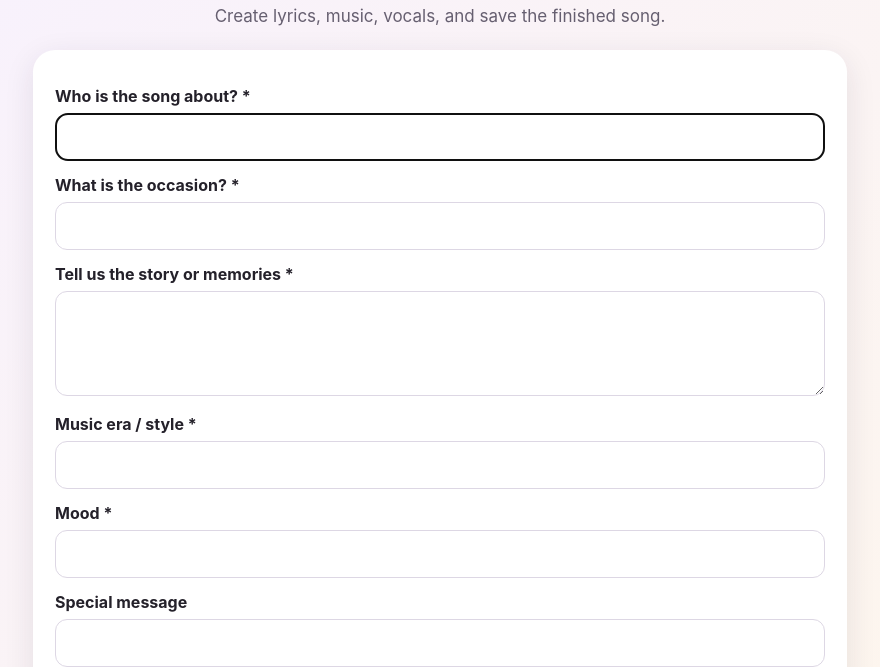
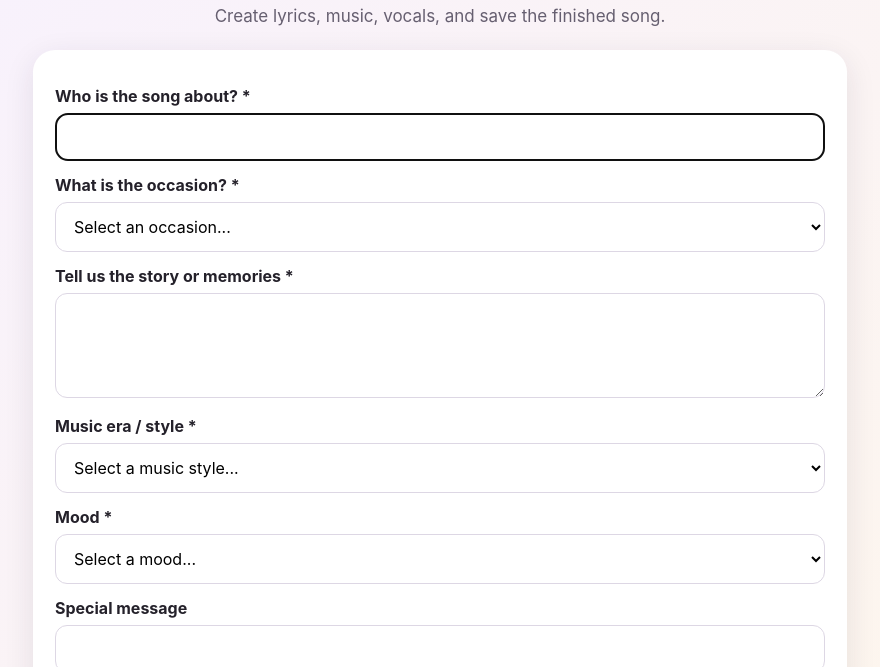
Before and after one commit to BillD082826/personal-song-maker-v4, a website: page public/index.html in a window 1280 px wide. Both pictures are taken after a click on the button "🧹 Clear All Fields". Shown: the part 133-800 px from the top of the page, without its empty margins (200-1080 px from the left). Drawn offline with Linux system fonts and the light colour scheme.

Commit message:
Add occasion music style and mood dropdowns

```diff
--- a/public/index.html
+++ b/public/index.html
@@ -9,7 +9,7 @@
 <meta name="apple-mobile-web-app-title" content="Song Maker">
 <title>Personal Song Maker</title>
 <style>
-*{box-sizing:border-box}body{margin:0;font-family:-apple-system,BlinkMacSystemFont,"Segoe UI",sans-serif;background:linear-gradient(135deg,#f7f1ff,#fff7e8);color:#24212a}.wrap{max-width:850px;margin:auto;padding:28px 18px 60px}header{text-align:center;margin-bottom:24px}h1{font-size:34px;margin:8px 0}.subtitle{color:#665f70;font-size:17px}.card{background:white;border-radius:22px;padding:22px;margin:16px 0;box-shadow:0 8px 30px rgba(40,25,60,.10)}label{display:block;font-weight:700;margin:14px 0 7px}input,textarea,select{width:100%;padding:13px 14px;border:1px solid #ddd7e4;border-radius:12px;font:inherit;background:#fff}textarea{min-height:105px;resize:vertical}button,.download{width:100%;border:0;border-radius:14px;padding:15px;margin-top:18px;font-size:18px;font-weight:700;cursor:pointer;background:#6b35c9;color:white;text-align:center;text-decoration:none;display:block}.secondary{background:#2d6a4f}.save{background:#245f9e}.clear{background:#6d6875}button:disabled{opacity:.55;cursor:wait}#status,#musicStatus{text-align:center;margin:14px 0;color:#665f70}#song{white-space:pre-wrap;line-height:1.7;font-size:17px}.hidden{display:none}.small{font-size:13px;color:#777;line-height:1.45}audio{width:100%;margin-top:16px}@media(max-width:600px){h1{font-size:29px}.wrap{padding:18px 12px 40px}.card{padding:17px;border-radius:18px}input,textarea,select{font-size:16px}}
+*{box-sizing:border-box}body{margin:0;font-family:-apple-system,BlinkMacSystemFont,"Segoe UI",sans-serif;background:linear-gradient(135deg,#f7f1ff,#fff7e8);color:#24212a}.wrap{max-width:850px;margin:auto;padding:28px 18px 60px}header{text-align:center;margin-bottom:24px}h1{font-size:34px;margin:8px 0}.subtitle{color:#665f70;font-size:17px}.card{background:white;border-radius:22px;padding:22px;margin:16px 0;box-shadow:0 8px 30px rgba(40,25,60,.10)}label{display:block;font-weight:700;margin:14px 0 7px}input,textarea,select{width:100%;padding:13px 14px;border:1px solid #ddd7e4;border-radius:12px;font:inherit;background:#fff}textarea{min-height:105px;resize:vertical}select + input.hidden{display:none}select + input:not(.hidden){margin-top:10px}button,.download{width:100%;border:0;border-radius:14px;padding:15px;margin-top:18px;font-size:18px;font-weight:700;cursor:pointer;background:#6b35c9;color:white;text-align:center;text-decoration:none;display:block}.secondary{background:#2d6a4f}.save{background:#245f9e}.clear{background:#6d6875}button:disabled{opacity:.55;cursor:wait}#status,#musicStatus{text-align:center;margin:14px 0;color:#665f70}#song{white-space:pre-wrap;line-height:1.7;font-size:17px}.hidden{display:none}.small{font-size:13px;color:#777;line-height:1.45}audio{width:100%;margin-top:16px}@media(max-width:600px){h1{font-size:29px}.wrap{padding:18px 12px 40px}.card{padding:17px;border-radius:18px}input,textarea,select{font-size:16px}}
 </style>
 </head>
 <body>
@@ -18,10 +18,66 @@
 
 <section class="card">
 <label>Who is the song about? *</label><input id="person">
-<label>What is the occasion? *</label><input id="occasion">
+<label>What is the occasion? *</label>
+<select id="occasion">
+<option value="">Select an occasion...</option>
+<option>Birthday</option>
+<option>Anniversary</option>
+<option>Wedding</option>
+<option>Retirement</option>
+<option>Graduation</option>
+<option>Mother's Day</option>
+<option>Father's Day</option>
+<option>Christmas</option>
+<option>Valentine's Day</option>
+<option>Congratulations</option>
+<option>Thank You</option>
+<option>Memorial / Tribute</option>
+<option>Just for Fun</option>
+<option value="custom">Other / Custom</option>
+</select>
+<input id="occasionCustom" class="hidden" placeholder="Type your custom occasion">
 <label>Tell us the story or memories *</label><textarea id="story"></textarea>
-<label>Music era / style *</label><input id="music">
-<label>Mood *</label><input id="mood">
+<label>Music era / style *</label>
+<select id="music">
+<option value="">Select a music style...</option>
+<option>1950s Rock & Roll</option>
+<option>1960s Pop/Rock</option>
+<option>1970s Classic Rock</option>
+<option>1980s Pop</option>
+<option>1990s Pop/Rock</option>
+<option>Classic Rock</option>
+<option>Country</option>
+<option>Modern Country</option>
+<option>Motown-inspired Soul</option>
+<option>Blues</option>
+<option>Jazz</option>
+<option>R&B / Soul</option>
+<option>Pop</option>
+<option>Rock</option>
+<option>Folk / Acoustic</option>
+<option>Ballad</option>
+<option>Dance / Party</option>
+<option value="custom">Other / Custom</option>
+</select>
+<input id="musicCustom" class="hidden" placeholder="Type your custom music style">
+<label>Mood *</label>
+<select id="mood">
+<option value="">Select a mood...</option>
+<option>Happy, upbeat and fun</option>
+<option>Heartfelt and emotional</option>
+<option>Romantic</option>
+<option>Funny and playful</option>
+<option>Energetic and exciting</option>
+<option>Warm and nostalgic</option>
+<option>Inspirational</option>
+<option>Celebratory</option>
+<option>Relaxed and easygoing</option>
+<option>Soulful</option>
+<option>Powerful and dramatic</option>
+<option value="custom">Other / Custom</option>
+</select>
+<input id="moodCustom" class="hidden" placeholder="Type your custom mood">
 <label>Special message</label><input id="message">
 <label>People or things to mention</label><textarea id="mentions"></textarea>
 
@@ -65,12 +121,34 @@ function safeName(s){
  return (s||"personal-song").toLowerCase().replace(/[^a-z0-9]+/g,"-").replace(/^-|-$/g,"").slice(0,60)||"personal-song";
 }
 
+function selectedOrCustom(selectId, customId){
+ const selected=$(selectId).value;
+ return selected==="custom" ? $(customId).value.trim() : selected.trim();
+}
+
+function setupCustomSelect(selectId, customId){
+ const select=$(selectId), custom=$(customId);
+ const update=()=>{
+   const show=select.value==="custom";
+   custom.classList.toggle("hidden",!show);
+   if(show) custom.focus();
+   else custom.value="";
+ };
+ select.addEventListener("change",update);
+}
+
 function clearAllFields(){
  $("person").value="";
  $("occasion").value="";
+ $("occasionCustom").value="";
+ $("occasionCustom").classList.add("hidden");
  $("story").value="";
  $("music").value="";
+ $("musicCustom").value="";
+ $("musicCustom").classList.add("hidden");
  $("mood").value="";
+ $("moodCustom").value="";
+ $("moodCustom").classList.add("hidden");
  $("message").value="";
  $("mentions").value="";
  $("length").value="90000";
@@ -97,7 +175,7 @@ function clearAllFields(){
 }
 
 async function createSong(){
- const data={person:$("person").value.trim(),occasion:$("occasion").value.trim(),story:$("story").value.trim(),music:$("music").value.trim(),mood:$("mood").value.trim(),message:$("message").value.trim(),mentions:$("mentions").value.trim()};
+ const data={person:$("person").value.trim(),occasion:selectedOrCustom("occasion","occasionCustom"),story:$("story").value.trim(),music:selectedOrCustom("music","musicCustom"),mood:selectedOrCustom("mood","moodCustom"),message:$("message").value.trim(),mentions:$("mentions").value.trim()};
  if(!data.person||!data.occasion||!data.story||!data.music||!data.mood){$("status").textContent="Please fill in all fields marked *.";return}
  $("create").disabled=true;$("status").textContent="🎼 Writing your song...";$("result").classList.add("hidden");$("playerWrap").classList.add("hidden");$("musicStatus").textContent="";
  try{
@@ -111,7 +189,7 @@ async function createMusic(){
  if(!currentLyrics)return;
  $("musicButton").disabled=true;$("regenerate").disabled=true;$("musicStatus").textContent="🎤 Creating music and vocals...";$("playerWrap").classList.add("hidden");
  try{
-  const r=await fetch("/api/music",{method:"POST",headers:{"Content-Type":"application/json"},body:JSON.stringify({lyrics:currentLyrics,musicStyle:$("music").value.trim(),mood:$("mood").value.trim(),lengthMs:Number($("length").value)})});
+  const r=await fetch("/api/music",{method:"POST",headers:{"Content-Type":"application/json"},body:JSON.stringify({lyrics:currentLyrics,musicStyle:selectedOrCustom("music","musicCustom"),mood:selectedOrCustom("mood","moodCustom"),lengthMs:Number($("length").value)})});
   if(!r.ok){let msg="Music generation failed.";try{const j=await r.json();msg=j.error||msg}catch{}throw new Error(msg)}
   const blob=await r.blob();
   if(currentAudioUrl) URL.revokeObjectURL(currentAudioUrl);
@@ -124,6 +202,10 @@ async function createMusic(){
   $("playerWrap").scrollIntoView({behavior:"smooth"});
  }catch(e){$("musicStatus").textContent="⚠️ "+e.message}finally{$("musicButton").disabled=false;$("regenerate").disabled=false}
 }
+
+setupCustomSelect("occasion","occasionCustom");
+setupCustomSelect("music","musicCustom");
+setupCustomSelect("mood","moodCustom");
 
 $("create").addEventListener("click",createSong);
 $("clearAll").addEventListener("click",clearAllFields);
```
